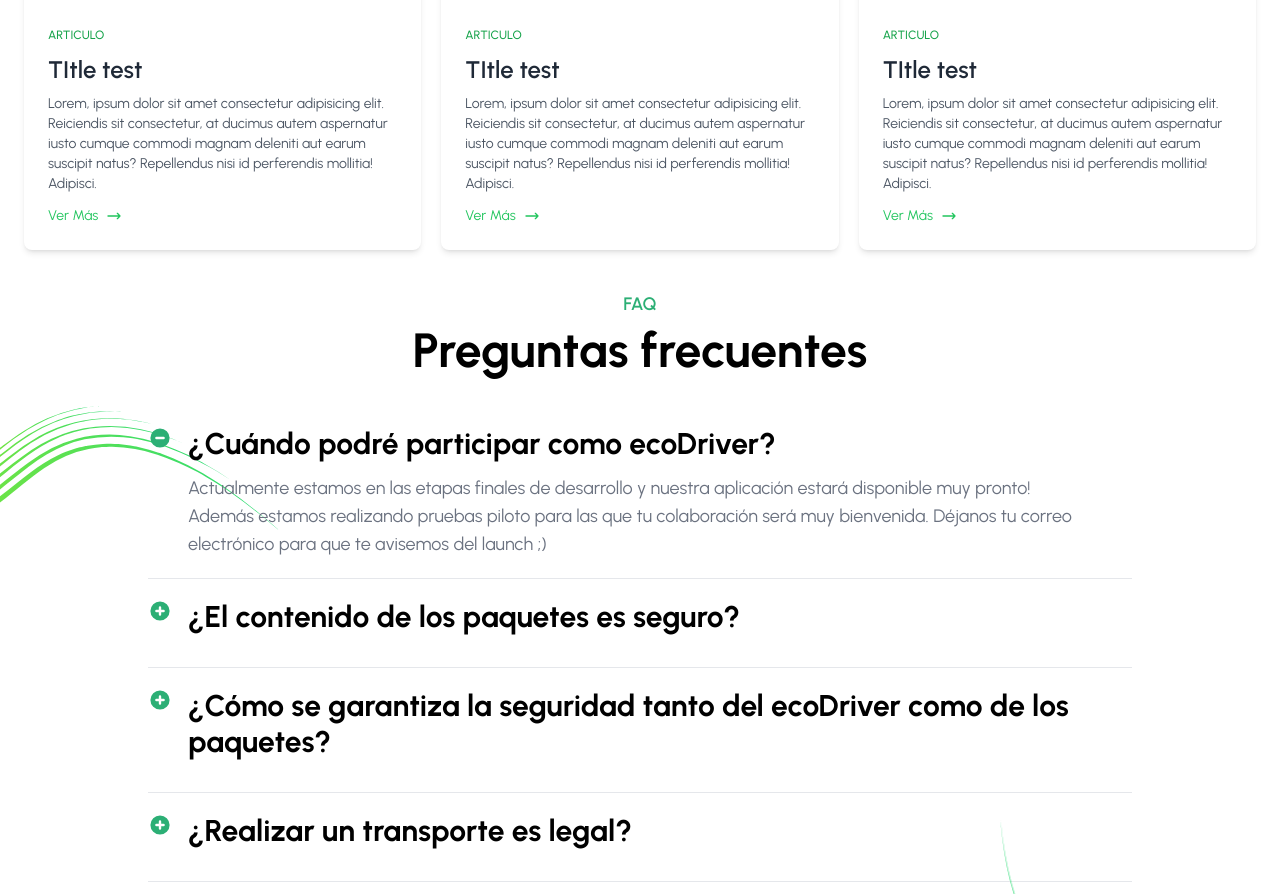
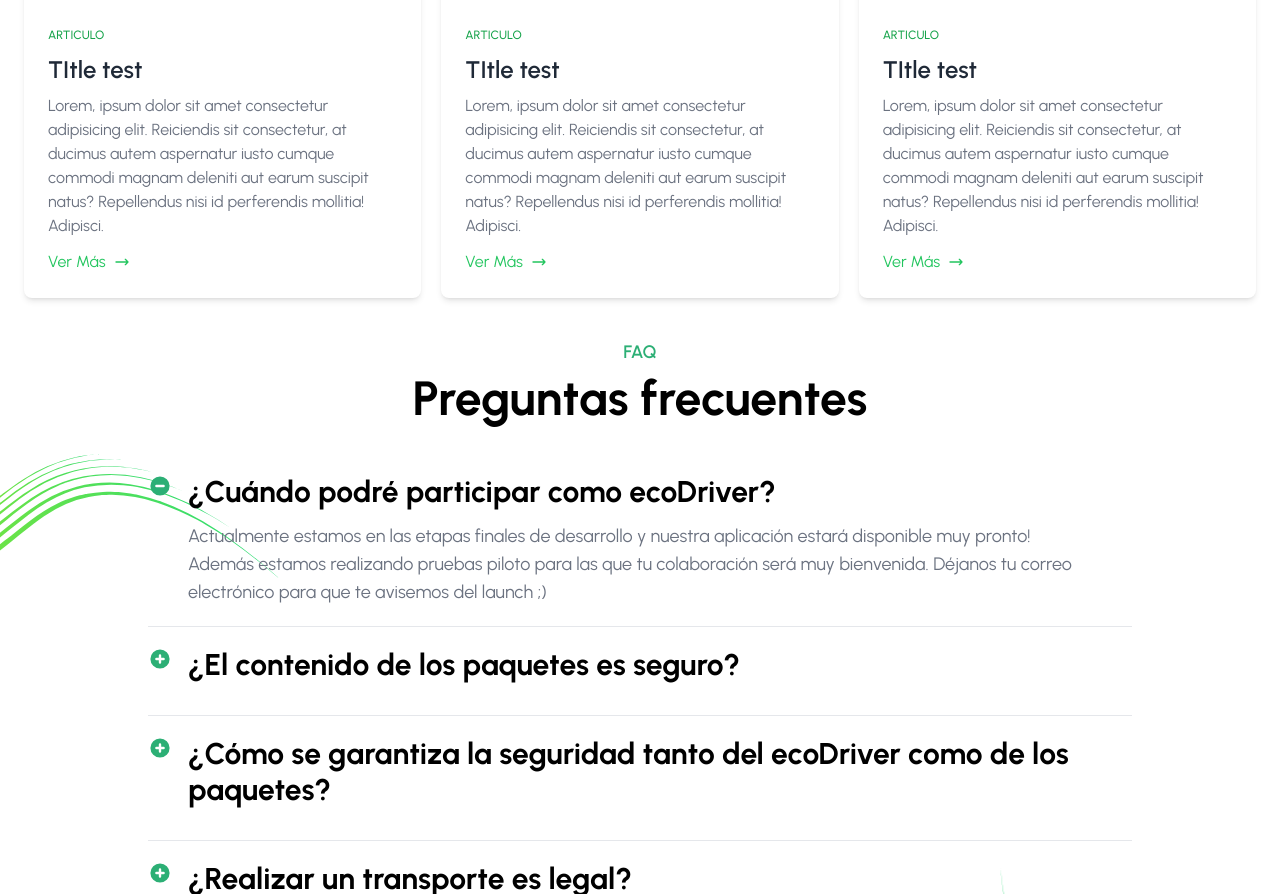
Before and after one commit to randreu28/ecodeliver.es, a Next.js app: page /particular in a window 1280 px wide. Shown: the part 3526-4420 px from the top of the page. Built offline with nearby package versions, Linux system fonts and the light colour scheme.

Commit message:
Makes article's text more readable

```diff
--- a/components/Article.jsx
+++ b/components/Article.jsx
@@ -30,13 +30,13 @@ export default function Article({
           >
             {title}
           </a>
-          <p className="mt-2 text-sm text-gray-600">{text}</p>
+          <p className="mt-2 text-gray-500">{text}</p>
         </div>
 
         <a
           target="_blank"
           href={extLink}
-          className="flex items-center -mx-1 text-sm text-green-500 capitalize transition-colors duration-200 transform  hover:underline hover:text-green-600"
+          className="flex items-center -mx-1 text-green-500 capitalize transition-colors duration-200 transform  hover:underline hover:text-green-600"
           rel="noreferrer"
         >
           <span className="mx-1">Ver más</span>
```
